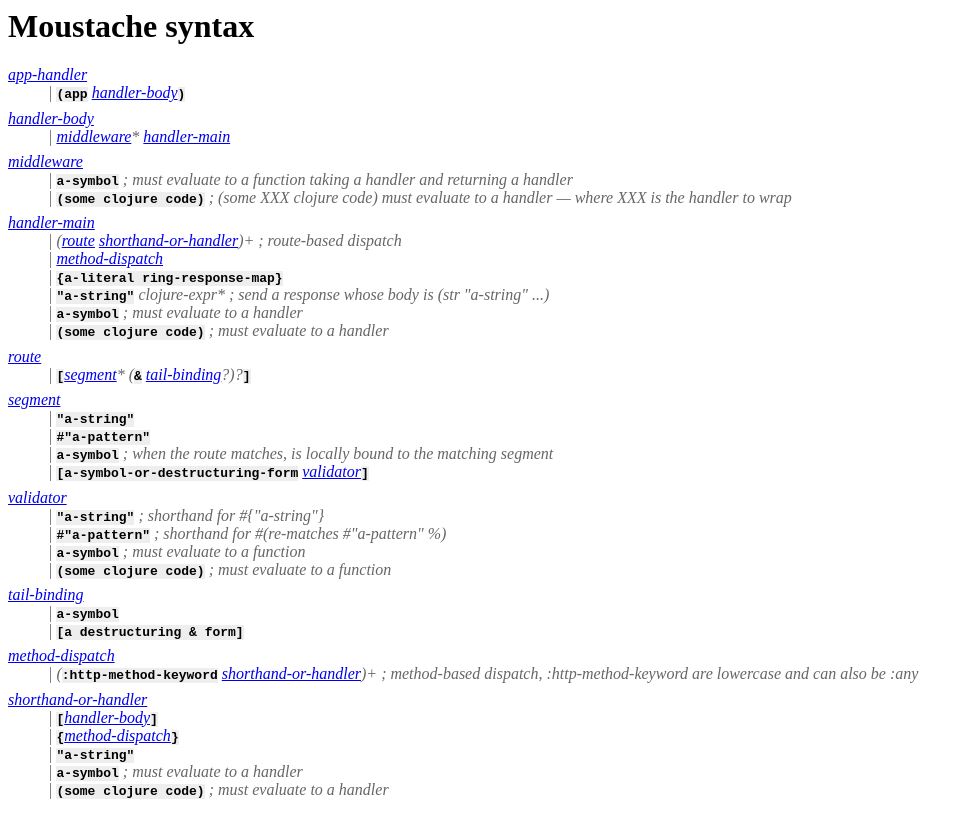
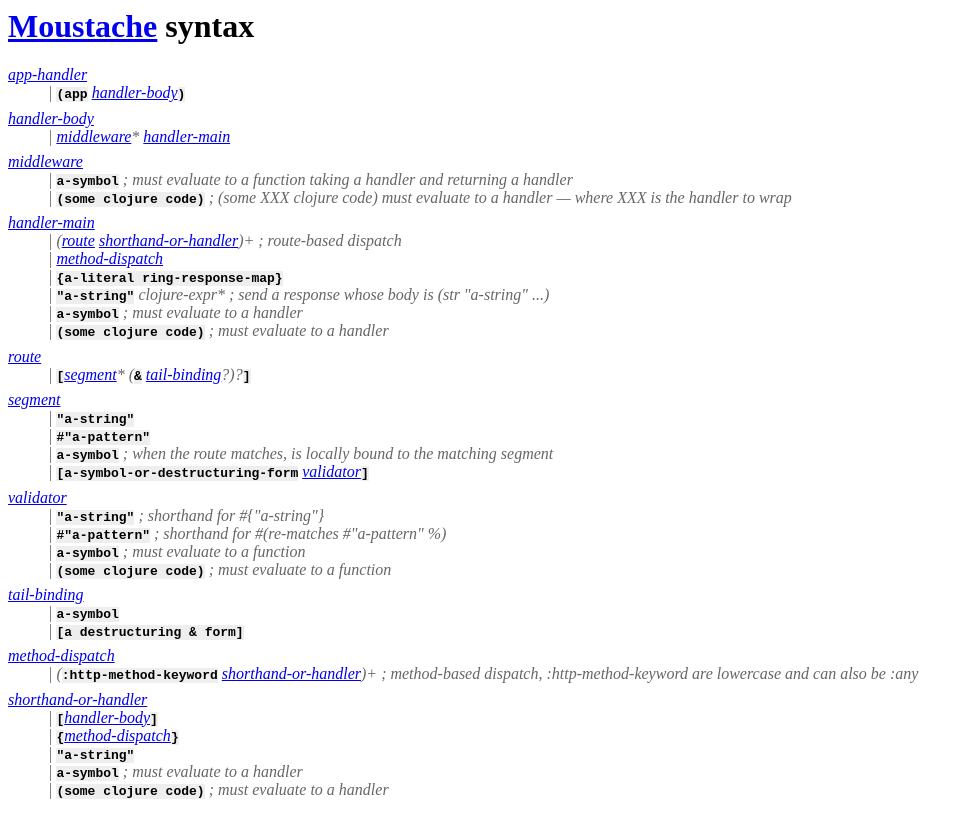
Before and after one commit to cgrand/moustache, a plain HTML site: page syntax.html in a window 1280 px wide. Shown: the whole page, without its empty margins (0-974 px from the left). Drawn offline with Linux system fonts and the light colour scheme.

Commit message:
added link to moustache repo

```diff
--- a/syntax.html
+++ b/syntax.html
@@ -11,7 +11,7 @@
 	dt {margin-top: 1ex;}</style>
 </head>
 <body>
-<h1>Moustache syntax</h1>
+<h1><a href="http://github.com/cgrand/moustache/tree/master">Moustache</a> syntax</h1>
 <dl class="syntax">
 <dt id="app-handler"><a href="#app-handler">app-handler</a></dt>
 	<dd><code>(app</code> <a href="#handler-body">handler-body</a><code>)</code></dd>
```
